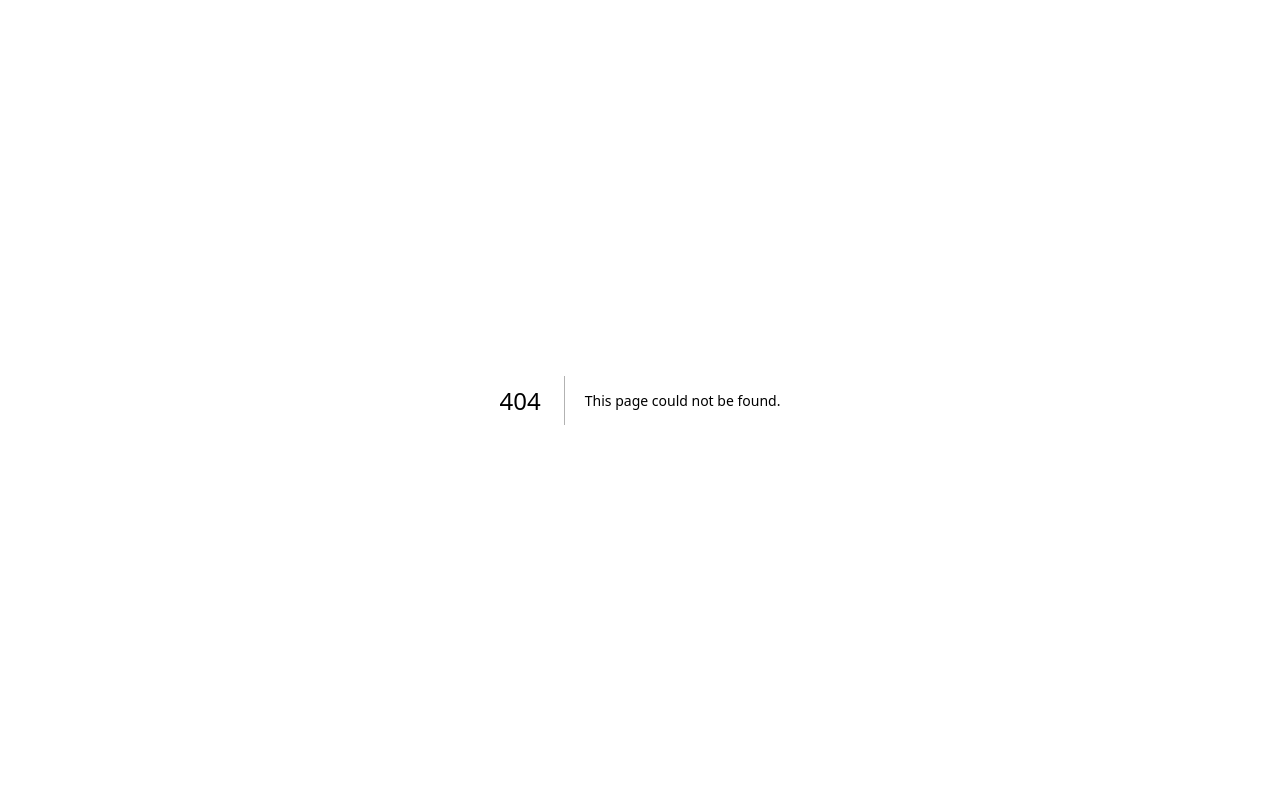
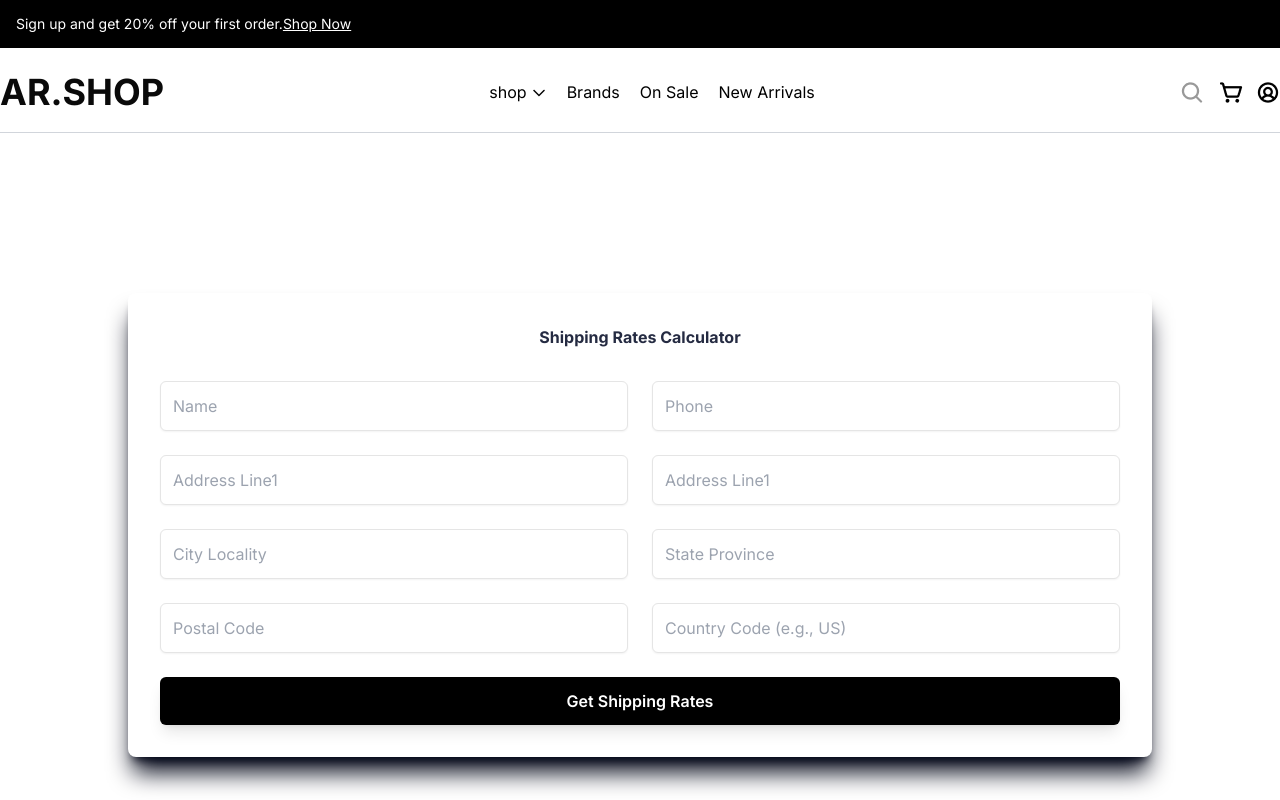
Before and after one commit to laiba310/E-Commerce-Responsive-figma, a Next.js app: page /checkout in a window 1280 px wide. Before the commit this address had no page. Shown: the top 800 px of the page. Built offline with nearby package versions, Linux system fonts and the light colour scheme.

Commit message:
Project updated

```diff
--- a/package.json
+++ b/package.json
@@ -16,6 +16,8 @@
     "@radix-ui/react-slot": "^1.1.0",
     "@radix-ui/react-tooltip": "^1.1.4",
     "@reduxjs/toolkit": "^2.4.0",
+    "@stripe/react-stripe-js": "^3.1.1",
+    "@stripe/stripe-js": "^5.5.0",
     "class-variance-authority": "^0.7.1",
     "clsx": "^2.1.1",
     "lucide-react": "^0.468.0",
@@ -24,6 +26,7 @@
     "react-dom": "^18",
     "react-icons": "^5.4.0",
     "react-redux": "^9.1.2",
+    "stripe": "^17.5.0",
     "tailwind-merge": "^2.5.5",
     "tailwindcss-animate": "^1.0.7"
   },
--- a/src/app/cart/page.tsx
+++ b/src/app/cart/page.tsx
@@ -6,14 +6,17 @@ import { Input } from "@/components/ui/input";
 import Header from "@/components/header";
 import Footer from "@/components/footer";
 import Link from "next/link";
-import Image from 'next/image';
-import { Trash2 } from "lucide-react";
+import { loadStripe } from "@stripe/stripe-js";
 
 export default function CartPage() {
   const [cart, setCart] = useState<any[]>([]);
   const [promoCode, setPromoCode] = useState("");
+  const [stripePromise, setStripePromise] = useState<any>(null);
 
   useEffect(() => {
+    // Load Stripe.js script on mount
+    setStripePromise(loadStripe(process.env.NEXT_PUBLIC_STRIPE_PUBLISHABLE_KEY!));
+
     const savedCart = JSON.parse(localStorage.getItem("cart") || "[]");
     setCart(savedCart);
   }, []);
@@ -39,6 +42,27 @@ export default function CartPage() {
     localStorage.setItem("cart", JSON.stringify(updatedCart));
   };
 
+  const handleShippingCalculator = async () => {
+    // Fetch the session id from your API
+    const res = await fetch("/api/checkout_sessions", {
+      method: "POST",
+      headers: {
+        "Content-Type": "application/json",
+      },
+      body: JSON.stringify({ items: cart }),
+    });
+
+    const session = await res.json();
+
+    // Redirect to Stripe Checkout
+    const stripe = await stripePromise;
+    const { error } = await stripe.redirectToCheckout({ sessionId: session.id });
+
+    if (error) {
+      console.error("Stripe Checkout error", error);
+    }
+  };
+
   const subtotal = cart.reduce(
     (total, item) => total + item.price * item.quantity,
     0
@@ -50,11 +74,8 @@ export default function CartPage() {
   return (
     <>
       <Header />
-      {/* Breadcrumb */}
       <div className="flex gap-2 py-4 px-4 md:py-7 md:px-9 text-sm md:text-md text-gray-500">
-        <Link href="/" className="hover:underline">
-          Home
-        </Link>
+        <Link href="/" className="hover:underline">Home</Link>
         <span>/</span>
         <span>Cart</span>
       </div>
@@ -98,7 +119,7 @@ export default function CartPage() {
                   onClick={() => handleRemoveItem(item.id)}
                   className="bg-transparent text-red-500 hover:text-red-600 hover:underline px-2 py-1 ml-4"
                 >
-        <Trash2 className="h-[4rem] w-14" />
+                  Remove
                 </Button>
               </div>
             </div>
@@ -136,12 +157,15 @@ export default function CartPage() {
                 Apply
               </Button>
             </div>
-        <Button className="w-full bg-black text-white py-3 rounded-full mt-4">
+          <Link href={"/checkout"}>
+            <Button
+
+              className="w-full bg-black text-white py-3 rounded-full mt-4"
+            >
               Proceed to Checkout
-        </Button>
+            </Button></Link>
           </div>
         </div>
-
       </main>
 
       <Footer />
--- /dev/null
+++ b/src/app/checkout/page.tsx
@@ -0,0 +1,126 @@
+"use client"
+import Footer from "@/components/footer";
+import Header from "@/components/header";
+import React, { useState } from "react";
+
+const ShippingCalculator: React.FC = () => {
+  const [formData, setFormData] = useState({
+    name: "",
+    phone: "",
+    addressLine1: "",
+    addressLine2: "",
+    city: "",
+    state: "",
+    postalCode: "",
+    countryCode: "",
+  });
+
+  const handleChange = (e: React.ChangeEvent<HTMLInputElement>) => {
+    const { name, value } = e.target;
+    setFormData({ ...formData, [name]: value });
+  };
+
+  const handleSubmit = (e: React.FormEvent<HTMLFormElement>) => {
+    e.preventDefault();
+    console.log("Shipping Data Submitted:", formData);
+    // Perform any API call or further processing here
+  };
+
+  return (
+    <main>
+    <Header />
+    <div className="min-h-screen py-12 px-6 md:mt-[7rem]">
+      <div className="max-w-5xl mx-auto bg-white shadow-slate-950 shadow-xl rounded-lg p-8">
+        <h1 className="text-c4xl font-bold text-[#252B42] text-center mb-8">
+          Shipping Rates Calculator
+        </h1>
+        <form className="space-y-6" onSubmit={handleSubmit}>
+          <div className="grid grid-cols-1 sm:grid-cols-2 gap-6">
+            <input
+              name="name"
+              placeholder="Name"
+              className="w-full p-3 border rounded-md shadow-sm focus:ring focus:ring-indigo-400"
+              required
+              type="text"
+              value={formData.name}
+              onChange={handleChange}
+            />
+            <input
+              name="phone"
+              placeholder="Phone"
+              className="w-full p-3 border rounded-md shadow-sm focus:ring focus:ring-indigo-400"
+              required
+              type="text"
+              value={formData.phone}
+              onChange={handleChange}
+            />
+            <input
+              name="addressLine1"
+              placeholder="Address Line1"
+              className="w-full p-3 border rounded-md shadow-sm focus:ring focus:ring-indigo-400"
+              required
+              type="text"
+              value={formData.addressLine1}
+              onChange={handleChange}
+            />
+             <input
+              name="addressLine2"
+              placeholder="Address Line1"
+              className="w-full p-3 border rounded-md shadow-sm focus:ring focus:ring-indigo-400"
+              required
+              type="text"
+              value={formData.addressLine1}
+              onChange={handleChange}
+            />
+            <input
+              name="city"
+              placeholder="City Locality"
+              className="w-full p-3 border rounded-md shadow-sm focus:ring focus:ring-indigo-400"
+              required
+              type="text"
+              value={formData.city}
+              onChange={handleChange}
+            />
+            <input
+              name="state"
+              placeholder="State Province"
+              className="w-full p-3 border rounded-md shadow-sm focus:ring focus:ring-indigo-400"
+              required
+              type="text"
+              value={formData.state}
+              onChange={handleChange}
+            />
+            <input
+              name="postalCode"
+              placeholder="Postal Code"
+              className="w-full p-3 border rounded-md shadow-sm focus:ring focus:ring-indigo-400"
+              required
+              type="text"
+              value={formData.postalCode}
+              onChange={handleChange}
+            />
+            <input
+              name="countryCode"
+              placeholder="Country Code (e.g., US)"
+              className="w-full p-3 border rounded-md shadow-sm focus:ring focus:ring-indigo-400"
+              required
+              type="text"
+              value={formData.countryCode}
+              onChange={handleChange}
+            />
+          </div>
+          <button
+            type="submit"
+            className="w-full py-3 bg-black text-white font-semibold rounded-md shadow-lg hover:bg-gray-700 disabled:bg-gray-600"
+          >
+            Get Shipping Rates
+          </button>
+        </form>
+      </div>
+    </div>
+    <Footer />
+    </main>
+  );
+};
+
+export default ShippingCalculator;
--- a/src/app/product/[id]/ProductClient.tsx
+++ b/src/app/product/[id]/ProductClient.tsx
@@ -77,7 +77,7 @@ export default function ProductClient({ data }: { data: Data }) {
             />
           </div>
           <div>
-            <h1 className="text-xl lg:text-3xl font-bold text-gray-800">
+            <h1 className="text-xl lg:text-3xl font-bold text-gray-800 md:mt-[4rem]">
               {data.title}
             </h1>
             <div className="flex items-center gap-2 mt-2">
--- a/src/components/MobileNav.tsx
+++ b/src/components/MobileNav.tsx
@@ -9,13 +9,13 @@ const MobileNav = () => {
   return (
           <nav className="md:hidden">
             <Sheet>
-              <SheetTrigger className="align-middle">
+              <SheetTrigger className="">
                 <Image
                   src="/menu.png"
                   alt="Menu"
                   width={24}
                   height={24}
-                  className="cursor-pointer"
+                  className="cursor-pointe ml[5rem]r"
                 />
               </SheetTrigger>
 
--- a/src/components/header.tsx
+++ b/src/components/header.tsx
@@ -10,7 +10,7 @@ const Header = () => {
     return (
         <>
             {/* Promo Bar */}
-            <div className="bg-black w-full h-[48px] flex items-center justify-between px-4 text-white">
+            <div className="bg-black w-full h-[48px] flex items-center px-4 text-white">
                 <p className="text-sm">
                     Sign up and get 20% off your first order.
                 </p>
@@ -20,11 +20,13 @@ const Header = () => {
             <div className='flex justify-between mr[6rem] mt-[1rem] '>
 
             {/* Mobile Navigation */}
+
+            <div>
             <div className="md:hidden">
                 <MobileNav />
             </div>
-            <Link href="/"> <h1 className="font-bold text-2xl  md:text-3xl mt-2 lg:text-4xl md:ml-[6rem] ">SHOP.CO </h1></Link>
-
+            <Link href="/"> <h1 className="font-bold text-2xl  md:text-3xl mt-2 lg:text-4xl  ">AR.SHOP </h1></Link>
+            </div>
             {/* Main Navigation */}
             <nav className="hidden md:flex justify-between items-center px-4 py-4">
                 <NavItems />
--- a/src/components/hero.tsx
+++ b/src/components/hero.tsx
@@ -28,7 +28,7 @@ export const Hero = () => {
       {/* Image Section */}
       <div className="w-full md:w-1/2 h-auto relative">
         <Image
-          src="/Rectangle 4.png"
+          src="/llll.jpg"
           alt="Hero Image"
           layout="responsive" // Ensure image is responsive
           width={800} // Image width
```
Also changed, not shown: public/llll.jpg (added), src/action/checkout.tsx (added), src/app/api/checkout-session/route.ts (added), 1 other file (tests, documents, lock files or other folders). Lines whose indentation alone changed are shown as unchanged.
